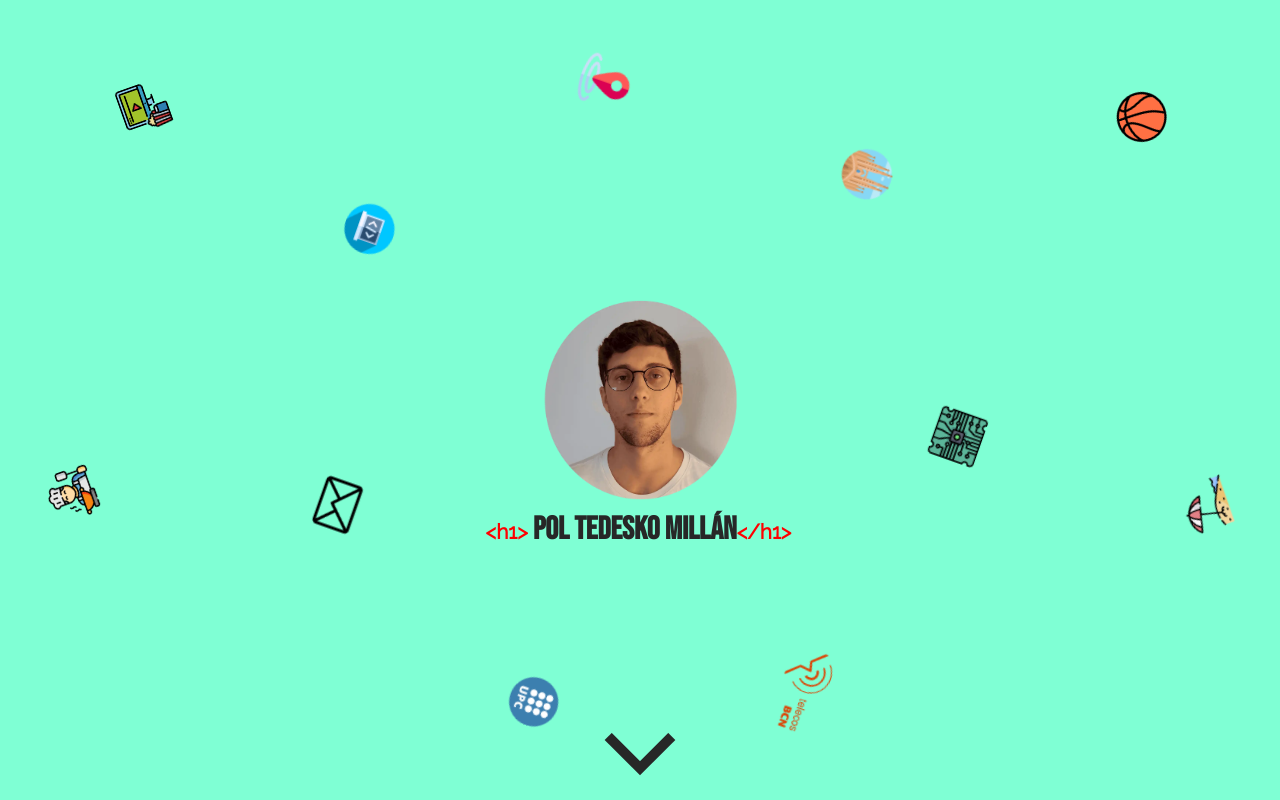
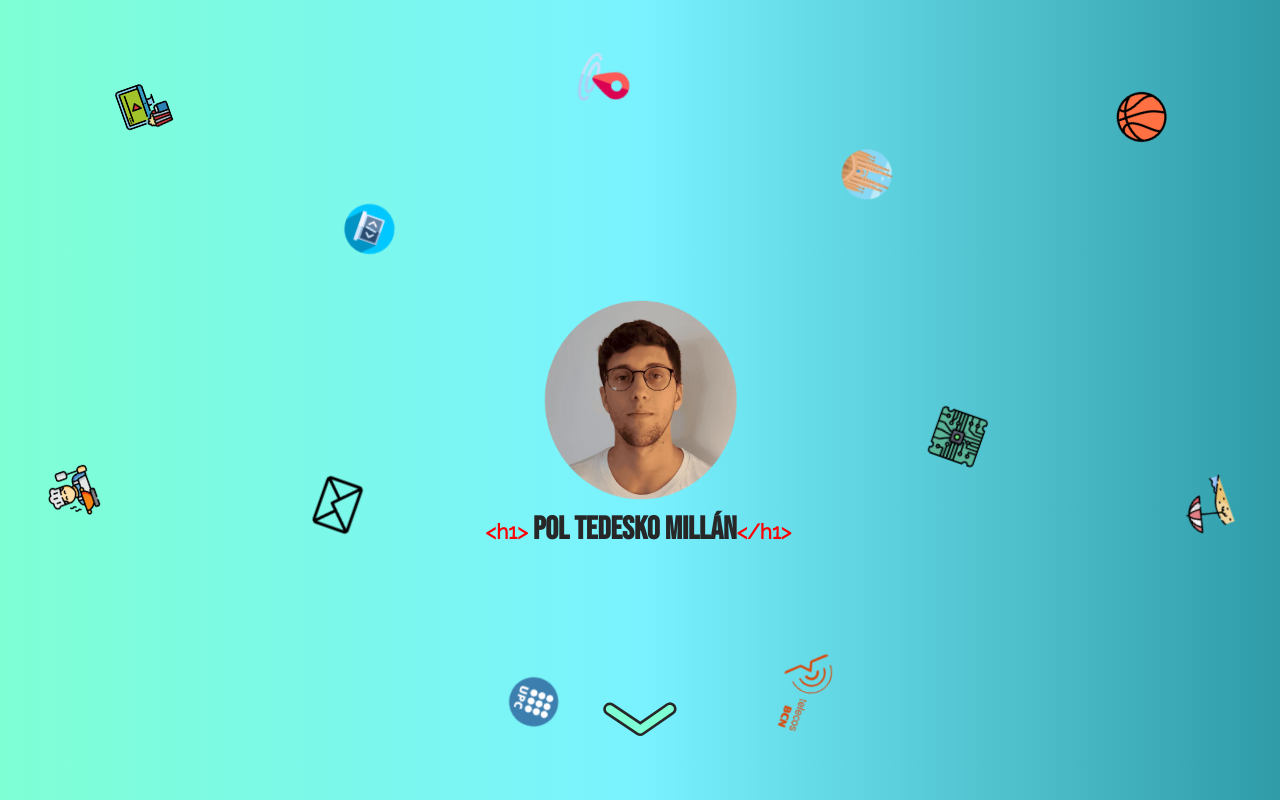
Before and after one commit to poltm13/portfolio, a React (Create React App) app: page / in a window 1280 px wide. Shown: the top 800 px of the page. Built offline with nearby package versions, Linux system fonts and the light colour scheme.

Commit message:
color scheme updated

```diff
--- a/src/App.css
+++ b/src/App.css
@@ -85,63 +85,63 @@
 
 @-webkit-keyframes bounce {
   0% {
-    -webkit-transform: scale(1, 1) translateY(0) translate(-50%, -50%) rotate(45deg);
-            transform: scale(1, 1) translateY(0) translate(-50%, -50%) rotate(45deg);
+    -webkit-transform: scale(1, 1) translateY(0) translate(-50%, -50%) rotate(180deg);
+            transform: scale(1, 1) translateY(0) translate(-50%, -50%) rotate(180deg);
   }
   5% {
-    -webkit-transform: scale(1.1, 0.9) translateY(0) translate(-50%, -50%) rotate(45deg);
-            transform: scale(1.1, 0.9) translateY(0) translate(-50%, -50%) rotate(45deg);
+    -webkit-transform: scale(1.1, 0.9) translateY(0) translate(-50%, -50%) rotate(180deg);
+            transform: scale(1.1, 0.9) translateY(0) translate(-50%, -50%) rotate(180deg);
   }
   15% {
-    -webkit-transform: scale(0.9, 1.1) translateY(-30px) translate(-50%, -50%) rotate(45deg);
-            transform: scale(0.9, 1.1) translateY(-30px) translate(-50%, -50%) rotate(45deg);
+    -webkit-transform: scale(0.9, 1.1) translateY(-30px) translate(-50%, -50%) rotate(180deg);
+            transform: scale(0.9, 1.1) translateY(-30px) translate(-50%, -50%) rotate(180deg);
   }
   25% {
-    -webkit-transform: scale(1.05, 0.95) translateY(0) translate(-50%, -50%) rotate(45deg);
-            transform: scale(1.05, 0.95) translateY(0) translate(-50%, -50%) rotate(45deg);
+    -webkit-transform: scale(1.05, 0.95) translateY(0) translate(-50%, -50%) rotate(180deg);
+            transform: scale(1.05, 0.95) translateY(0) translate(-50%, -50%) rotate(180deg);
   }
   28% {
-    -webkit-transform: scale(1, 1) translateY(-4px) translate(-50%, -50%) rotate(45deg);
-            transform: scale(1, 1) translateY(-4px) translate(-50%, -50%) rotate(45deg);
+    -webkit-transform: scale(1, 1) translateY(-4px) translate(-50%, -50%) rotate(180deg);
+            transform: scale(1, 1) translateY(-4px) translate(-50%, -50%) rotate(180deg);
   }
   32% {
-    -webkit-transform: scale(1, 1) translateY(0) translate(-50%, -50%) rotate(45deg);
-            transform: scale(1, 1) translateY(0) translate(-50%, -50%) rotate(45deg);
+    -webkit-transform: scale(1, 1) translateY(0) translate(-50%, -50%) rotate(180deg);
+            transform: scale(1, 1) translateY(0) translate(-50%, -50%) rotate(180deg);
   }
   100% {
-    -webkit-transform: scale(1, 1) translateY(0) translate(-50%, -50%) rotate(45deg);
-            transform: scale(1, 1) translateY(0) translate(-50%, -50%) rotate(45deg);
+    -webkit-transform: scale(1, 1) translateY(0) translate(-50%, -50%) rotate(180deg);
+            transform: scale(1, 1) translateY(0) translate(-50%, -50%) rotate(180deg);
   }
 }
 
 @keyframes bounce {
   0% {
-    -webkit-transform: scale(1, 1) translateY(0) translate(-50%, -50%) rotate(45deg);
-            transform: scale(1, 1) translateY(0) translate(-50%, -50%) rotate(45deg);
+    -webkit-transform: scale(1, 1) translateY(0) translate(-50%, -50%) rotate(180deg);
+            transform: scale(1, 1) translateY(0) translate(-50%, -50%) rotate(180deg);
   }
   5% {
-    -webkit-transform: scale(1.1, 0.9) translateY(0) translate(-50%, -50%) rotate(45deg);
-            transform: scale(1.1, 0.9) translateY(0) translate(-50%, -50%) rotate(45deg);
+    -webkit-transform: scale(1.1, 0.9) translateY(0) translate(-50%, -50%) rotate(180deg);
+            transform: scale(1.1, 0.9) translateY(0) translate(-50%, -50%) rotate(180deg);
   }
   15% {
-    -webkit-transform: scale(0.9, 1.1) translateY(-30px) translate(-50%, -50%) rotate(45deg);
-            transform: scale(0.9, 1.1) translateY(-30px) translate(-50%, -50%) rotate(45deg);
+    -webkit-transform: scale(0.9, 1.1) translateY(-30px) translate(-50%, -50%) rotate(180deg);
+            transform: scale(0.9, 1.1) translateY(-30px) translate(-50%, -50%) rotate(180deg);
   }
   25% {
-    -webkit-transform: scale(1.05, 0.95) translateY(0) translate(-50%, -50%) rotate(45deg);
-            transform: scale(1.05, 0.95) translateY(0) translate(-50%, -50%) rotate(45deg);
+    -webkit-transform: scale(1.05, 0.95) translateY(0) translate(-50%, -50%) rotate(180deg);
+            transform: scale(1.05, 0.95) translateY(0) translate(-50%, -50%) rotate(180deg);
   }
   28% {
-    -webkit-transform: scale(1, 1) translateY(-4px) translate(-50%, -50%) rotate(45deg);
-            transform: scale(1, 1) translateY(-4px) translate(-50%, -50%) rotate(45deg);
+    -webkit-transform: scale(1, 1) translateY(-4px) translate(-50%, -50%) rotate(180deg);
+            transform: scale(1, 1) translateY(-4px) translate(-50%, -50%) rotate(180deg);
   }
   32% {
-    -webkit-transform: scale(1, 1) translateY(0) translate(-50%, -50%) rotate(45deg);
-            transform: scale(1, 1) translateY(0) translate(-50%, -50%) rotate(45deg);
+    -webkit-transform: scale(1, 1) translateY(0) translate(-50%, -50%) rotate(180deg);
+            transform: scale(1, 1) translateY(0) translate(-50%, -50%) rotate(180deg);
   }
   100% {
-    -webkit-transform: scale(1, 1) translateY(0) translate(-50%, -50%) rotate(45deg);
-            transform: scale(1, 1) translateY(0) translate(-50%, -50%) rotate(45deg);
+    -webkit-transform: scale(1, 1) translateY(0) translate(-50%, -50%) rotate(180deg);
+            transform: scale(1, 1) translateY(0) translate(-50%, -50%) rotate(180deg);
   }
 }
 
@@ -153,14 +153,29 @@
 header {
   height: 100%;
   width: 100%;
-  background-color: #7fffd4;
+  background: -webkit-gradient(linear, left top, right top, from(aquamarine), color-stop(50%, #7af2ff), to(#2f9ca8));
+  background: linear-gradient(90deg, aquamarine 0%, #7af2ff 50%, #2f9ca8 100%);
   -webkit-transition: all 1s ease-in-out;
   transition: all 1s ease-in-out;
-  position: fixed;
   top: 0;
   left: 0;
   z-index: 100;
   overflow: hidden;
+  position: fixed;
+}
+
+header:before {
+  background: #272727;
+  content: "";
+  display: block;
+  height: 100%;
+  position: absolute;
+  top: 0;
+  left: 0;
+  opacity: 0;
+  width: 100%;
+  -webkit-transition: all 1s ease-in-out;
+  transition: all 1s ease-in-out;
 }
 
 header img {
@@ -214,7 +229,10 @@ header .typewriter h1 .tags {
 
 .sticky header {
   height: 110px;
-  background-color: #272727;
+}
+
+.sticky header::before {
+  opacity: 1;
 }
 
 .sticky header ~ .downArrow {
@@ -232,7 +250,10 @@ header .typewriter h1 .tags {
 }
 
 .sticky header .typewriter {
-  color: #7fffd4;
+  background: -webkit-gradient(linear, left top, right top, from(aquamarine), color-stop(50%, #7af2ff), to(#2f9ca8));
+  background: linear-gradient(90deg, aquamarine 0%, #7af2ff 50%, #2f9ca8 100%);
+  background-clip: text;
+  -webkit-text-fill-color: transparent;
   top: 55px;
   left: 230px;
   -webkit-transition-delay: 0.25s;
@@ -422,14 +443,13 @@ header .typewriter h1 .tags {
 }
 
 .downArrow {
-  background: #272727;
-  width: 50px;
-  height: 50px;
+  width: 80px;
+  height: 80px;
   z-index: 300;
   position: fixed;
   bottom: 10px;
-  -webkit-transform: translate(-50%, -50%) rotate(45deg);
-          transform: translate(-50%, -50%) rotate(45deg);
+  -webkit-transform: translate(-50%, -50%) rotate(180deg);
+          transform: translate(-50%, -50%) rotate(180deg);
   left: 50%;
   -webkit-animation-name: bounce;
           animation-name: bounce;
@@ -443,14 +463,6 @@ header .typewriter h1 .tags {
           animation-timing-function: cubic-bezier(0.28, 0.84, 0.42, 1);
   -webkit-transition: opacity 1s ease-in-out 1s;
   transition: opacity 1s ease-in-out 1s;
-}
-
-.downArrow div {
-  background-color: #7fffd4;
-  width: 40px;
-  height: 40px;
-  z-index: 300;
-  position: fixed;
 }
 
 @media (max-width: 500px) {
@@ -682,8 +694,8 @@ header .typewriter h1 .tags {
   content: " ";
   border-radius: 50px;
   height: 100%;
-  background: -webkit-gradient(linear, left top, right top, color-stop(70%, #7fffd4), to(#272727));
-  background: linear-gradient(to right, #7fffd4 70%, #272727 100%);
+  background: -webkit-gradient(linear, left top, right top, from(aquamarine), color-stop(50%, #7af2ff), to(#2f9ca8));
+  background: linear-gradient(90deg, aquamarine 0%, #7af2ff 50%, #2f9ca8 100%);
   -webkit-transition: all 1s ease-in-out;
   transition: all 1s ease-in-out;
   position: absolute;
--- a/src/App.scss
+++ b/src/App.scss
@@ -4,6 +4,12 @@ $accent: #7fffd4;
 //$accent: #05dfd7;
 $dark-primary: #272727;
 $text: #272727;
+$gradient: linear-gradient(
+  90deg,
+  rgba(127, 255, 212, 1) 0%,
+  rgba(122, 242, 255, 1) 50%,
+  rgba(47, 156, 168, 1) 100%
+);
 
 /* @media (prefers-color-scheme: dark) {
   $primary: #3b3b3b;
--- a/src/components/Header.js
+++ b/src/components/Header.js
@@ -2,6 +2,7 @@ import React from "react";
 import { faceImg, innerHeaderLogos, outerHeaderLogos } from "../assets";
 import scrollTop from "./scrollTop";
 import WebPicture from "./WebPicture";
+import arrowUp from "../assets/arrow-up.svg";
 
 export default function Header() {
   const arrowHandler = () => {
@@ -49,9 +50,7 @@ export default function Header() {
           </h1>
         </div>
       </header>
-      <div className="downArrow" onClick={arrowHandler}>
-        <div></div>
-      </div>
+      <img alt=" " className="downArrow" src={arrowUp} onClick={arrowHandler} />
     </div>
   );
 }
--- a/src/components/Skill.js
+++ b/src/components/Skill.js
@@ -14,10 +14,7 @@ export default function Skill(props) {
         <div className="bar">
           <div>
             <div style={{ width: props.skill }}>
-              <div
-                className="chart"
-                style={{ backgroundColor: props.color }}
-              ></div>
+              <div className="chart" style={{ background: props.color }}></div>
             </div>
           </div>
         </div>
--- a/src/components/_education.scss
+++ b/src/components/_education.scss
@@ -57,11 +57,7 @@
           content: " ";
           border-radius: 50px;
           height: 100%;
-          background: linear-gradient(
-            to right,
-            $accent 70%,
-            $dark-primary 100%
-          );
+          background: $gradient;
           transition: all 1s ease-in-out;
           position: absolute;
         }
--- a/src/components/_header.scss
+++ b/src/components/_header.scss
@@ -76,27 +76,28 @@
 
 @keyframes bounce {
   0% {
-    transform: scale(1, 1) translateY(0) translate(-50%, -50%) rotate(45deg);
+    transform: scale(1, 1) translateY(0) translate(-50%, -50%) rotate(180deg);
   }
   5% {
-    transform: scale(1.1, 0.9) translateY(0) translate(-50%, -50%) rotate(45deg);
+    transform: scale(1.1, 0.9) translateY(0) translate(-50%, -50%)
+      rotate(180deg);
   }
   15% {
     transform: scale(0.9, 1.1) translateY(-30px) translate(-50%, -50%)
-      rotate(45deg);
+      rotate(180deg);
   }
   25% {
     transform: scale(1.05, 0.95) translateY(0) translate(-50%, -50%)
-      rotate(45deg);
+      rotate(180deg);
   }
   28% {
-    transform: scale(1, 1) translateY(-4px) translate(-50%, -50%) rotate(45deg);
+    transform: scale(1, 1) translateY(-4px) translate(-50%, -50%) rotate(180deg);
   }
   32% {
-    transform: scale(1, 1) translateY(0) translate(-50%, -50%) rotate(45deg);
+    transform: scale(1, 1) translateY(0) translate(-50%, -50%) rotate(180deg);
   }
   100% {
-    transform: scale(1, 1) translateY(0) translate(-50%, -50%) rotate(45deg);
+    transform: scale(1, 1) translateY(0) translate(-50%, -50%) rotate(180deg);
   }
 }
 
@@ -108,13 +109,27 @@
 header {
   height: 100%;
   width: 100%;
-  background-color: $accent;
+  background: $gradient;
   transition: all 1s ease-in-out;
-  position: fixed;
   top: 0;
   left: 0;
   z-index: 100;
   overflow: hidden;
+  position: fixed;
+
+  //for gradient animation---------
+  &:before {
+    background: $dark-primary;
+    content: "";
+    display: block;
+    height: 100%;
+    position: absolute;
+    top: 0;
+    left: 0;
+    opacity: 0;
+    width: 100%;
+    transition: all 1s ease-in-out;
+  }
 
   img {
     width: 200px;
@@ -158,7 +173,10 @@ header {
 
   header {
     height: 110px;
-    background-color: $dark-primary;
+
+    &::before {
+      opacity: 1;
+    }
 
     ~ .downArrow {
       opacity: 0;
@@ -173,7 +191,9 @@ header {
     }
 
     .typewriter {
-      color: $accent;
+      background: $gradient;
+      background-clip: text;
+      -webkit-text-fill-color: transparent;
       top: 55px;
       left: 230px;
       transition-delay: 0.25s;
@@ -255,13 +275,12 @@ $logo-size: 50px;
 }
 
 .downArrow {
-  background: $dark-primary;
-  width: 50px;
-  height: 50px;
+  width: 80px;
+  height: 80px;
   z-index: 300;
   position: fixed;
   bottom: 10px;
-  transform: translate(-50%, -50%) rotate(45deg);
+  transform: translate(-50%, -50%) rotate(180deg);
   left: 50%;
   animation-name: bounce;
   animation-duration: 4s;
@@ -269,14 +288,6 @@ $logo-size: 50px;
   animation-iteration-count: infinite;
   animation-timing-function: cubic-bezier(0.28, 0.84, 0.42, 1);
   transition: opacity 1s ease-in-out 1s;
-
-  div {
-    background-color: $accent;
-    width: 40px;
-    height: 40px;
-    z-index: 300;
-    position: fixed;
-  }
 }
 
 @media (max-width: 500px) {
```
Also changed, not shown: src/assets/index.js (+7 -1 lines), src/components/scrollTop.js (+15 -4 lines), 1 other file (tests, documents, lock files or other folders).
